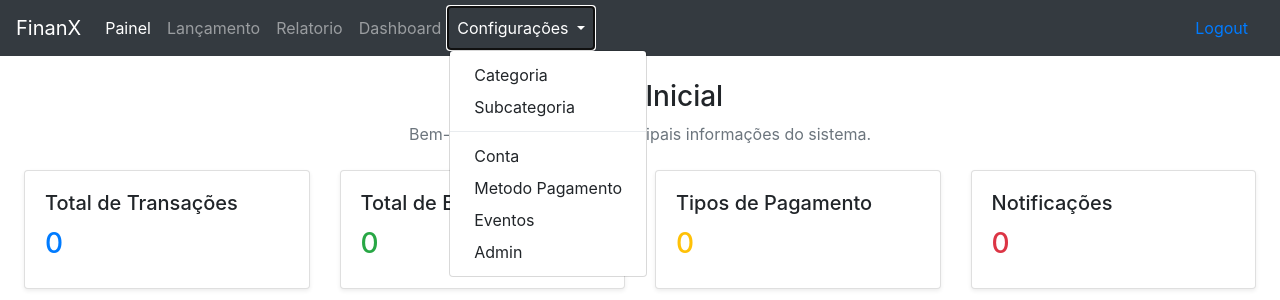
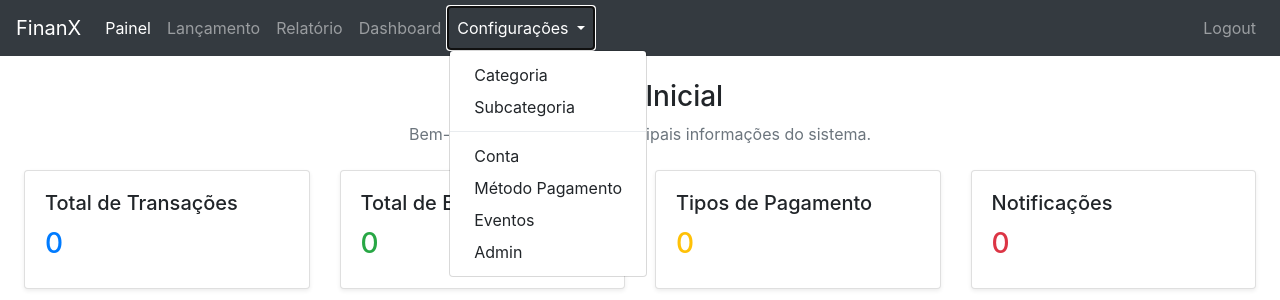
Before and after one commit to marcos-rts/FinanX, a PHP site: page /index.php in a window 1280 px wide, after a click on "Configurações". Shown: the top 300 px of the page. Run offline with PHP 8.4, Linux system fonts and the light colour scheme; the visitor is signed in with stand-in values (Sample User, id 1); data that the repository does not hold is empty.

Commit message:
🛠️ chore(auth): Melhoria no botão de login

```diff
--- a/includes/header.php
+++ b/includes/header.php
@@ -46,13 +46,13 @@ if (!isset($_SESSION['UsuarioID'])) {
                         <a class="nav-link" href="<?= BASE_URL ?>pages/sistema/transacao.php">Lançamento</a>
                     </li>
                     <li class="nav-item">
-                        <a class="nav-link" href="<?= BASE_URL ?>pages/sistema/relatorio.php">Relatorio</a>
+                        <a class="nav-link" href="<?= BASE_URL ?>pages/sistema/relatorio.php">Relatório</a>
                     </li>
                     <li class="nav-item">
                         <a class="nav-link" href="<?= BASE_URL ?>pages/sistema/dashboard.php">Dashboard</a>
                     </li>
                     <li class="nav-item dropdown">
-                        <a class="nav-link dropdown-toggle" href="" id="navbarDropdown" role="button"
+                        <a class="nav-link dropdown-toggle" href="#" id="navbarDropdown" role="button"
                             data-toggle="dropdown" aria-haspopup="true" aria-expanded="false">
                             Configurações
                         </a>
@@ -60,39 +60,29 @@ if (!isset($_SESSION['UsuarioID'])) {
                             <a class="dropdown-item" href="<?= BASE_URL ?>pages/Configuracoes/listagem_categorias.php">Categoria</a>
                             <a class="dropdown-item" href="<?= BASE_URL ?>pages/Configuracoes/listagem_subcategoria.php">Subcategoria</a>
                             <div class="dropdown-divider"></div>
-                            <?php
-                            if (empty($_SESSION['UsuarioID'])){
-                                ?>
+                            <?php if (empty($_SESSION['UsuarioID'])) { ?>
                                 <a class="dropdown-item disabled" href="#">Configurações</a>
-                                <?php
-                            }else{
-                                ?>
+                            <?php } else { ?>
                                 <a class="dropdown-item" href="<?= BASE_URL ?>pages/Configuracoes/cadastros/conta.php">Conta</a>
-                                <a class="dropdown-item" href="#">Metodo Pagamento</a>
+                                <a class="dropdown-item" href="#">Método Pagamento</a>
                                 <a class="dropdown-item" href="#">Eventos</a>
                                 <a class="dropdown-item" href="<?= BASE_URL ?>pages/Users/admin.php">Admin</a>
-                                <?php
-                            };
-                            ?>
-                            <!-- <a class="dropdown-item" href="#">Algo mais aqui</a> -->
+                            <?php } ?>
                         </div>
                     </li>
-                    <li class="nav-item">
-                    </li>
                 </ul>
-                <form class="form-inline my-2 my-lg-0">
-                    <?php
-                    if (empty($_SESSION['UsuarioID'])) {
-                    ?>
-                        <a class="nav-link" href="<?= BASE_URL ?>auth/login.php">Login</a>
-                    <?php
-                    } else {
-                    ?>
-                        <a class="nav-link" href="<?= BASE_URL ?>auth/logout.php">Logout</a>
-                    <?php
-                    }
-                    ?>
-                </form>
+                <ul class="navbar-nav ml-auto">
+                    <?php if (empty($_SESSION['UsuarioID'])) { ?>
+                        <li class="nav-item">
+                            <a class="nav-link" href="<?= BASE_URL ?>auth/login.php">Login</a>
+                        </li>
+                    <?php } else { ?>
+                        <li class="nav-item">
+                            <a class="nav-link" href="<?= BASE_URL ?>auth/logout.php">Logout</a>
+                        </li>
+                    <?php } ?>
+                </ul>
             </div>
+
         </nav>
     </header>
```
